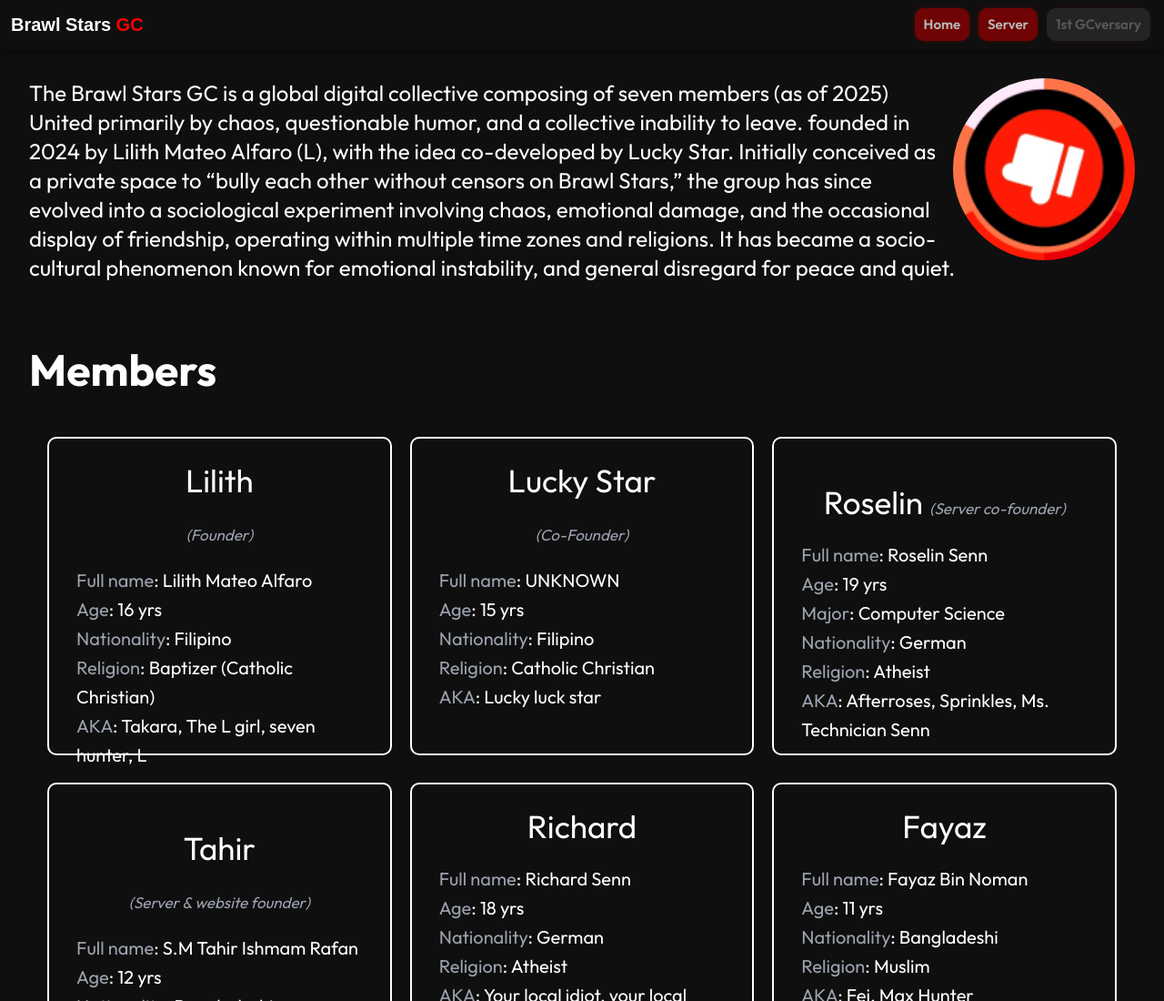
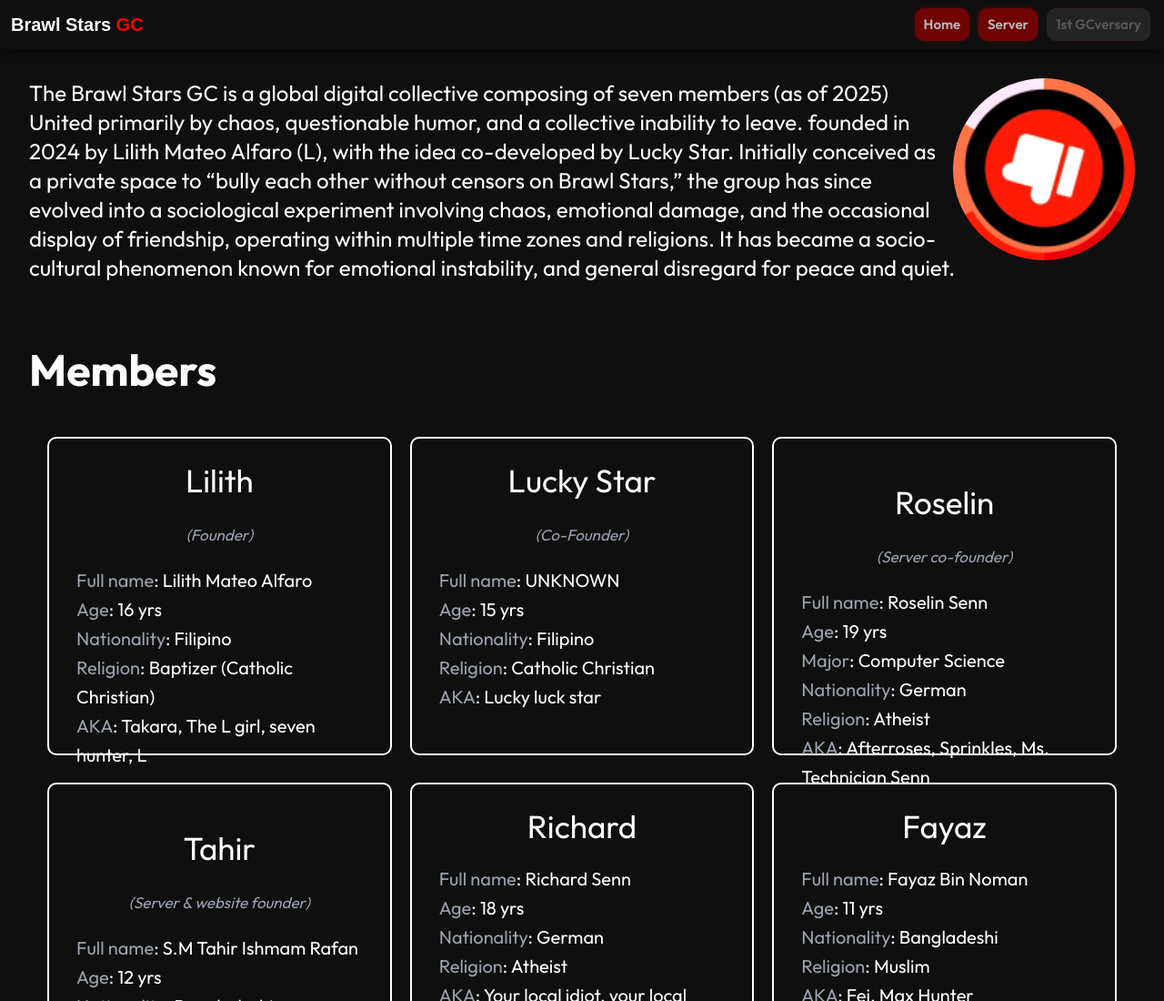
Before and after one commit to Everlast-dev-87/demo, a plain HTML site: page index.html in a window 1280 px wide. Shown: the top 1100 px of the page at 91% size. Drawn offline with nearby package versions, Linux system fonts and the light colour scheme; a web font is replaced by a local one.

```diff
--- a/index.html
+++ b/index.html
@@ -86,7 +86,7 @@
 
             <div class="member-card">
                 <h2>
-                    Roselin <span style="font-size: 17px;" class="mt-4 text-gray-400 italic">(Server co-founder)</span>
+                    Roselin<br><span style="font-size: 17px;" class="mt-4 text-gray-400 italic">(Server co-founder)</span>
                 </h2>
                 <p class="text-2xl"><span class="mt-4 text-gray-400">Full name</span>: Roselin Senn</p>
                 <p class="text-2xl"><span class="mt-4 text-gray-400">Age</span>: 19 yrs</p>
```
